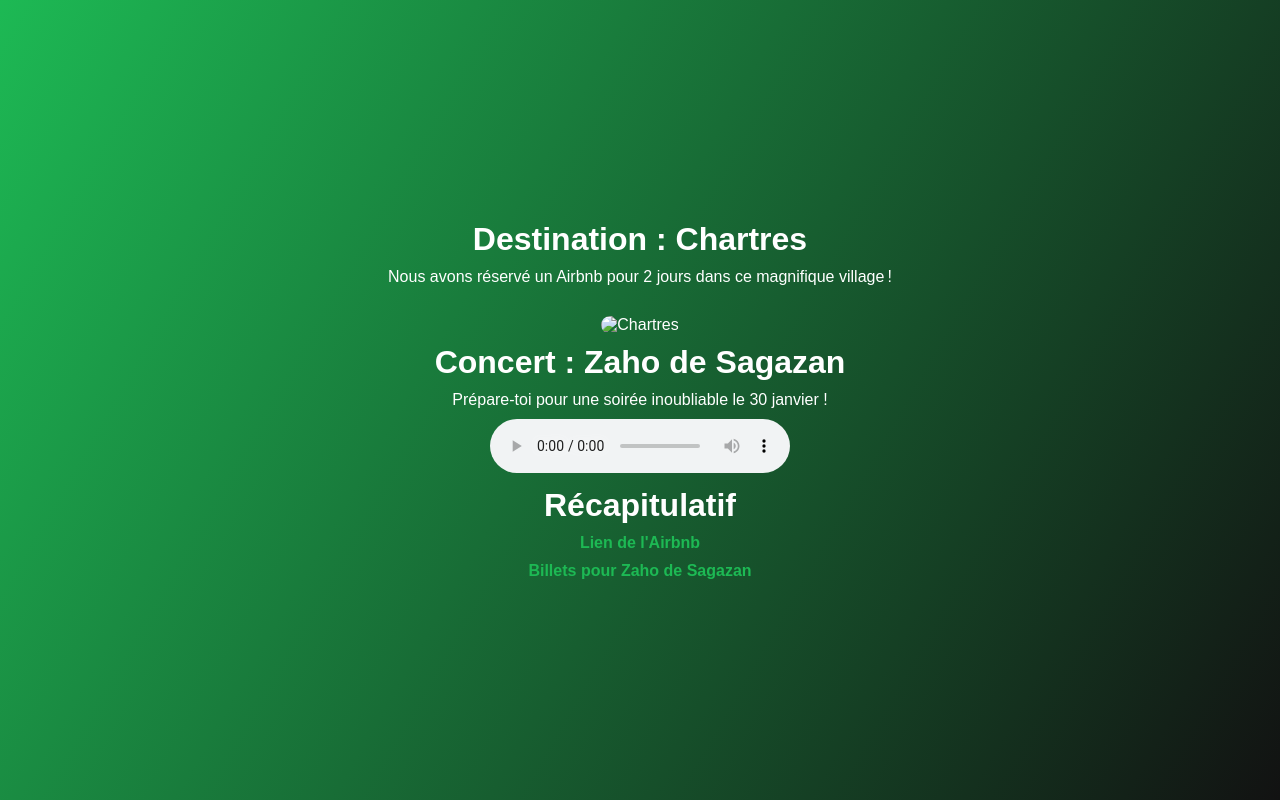
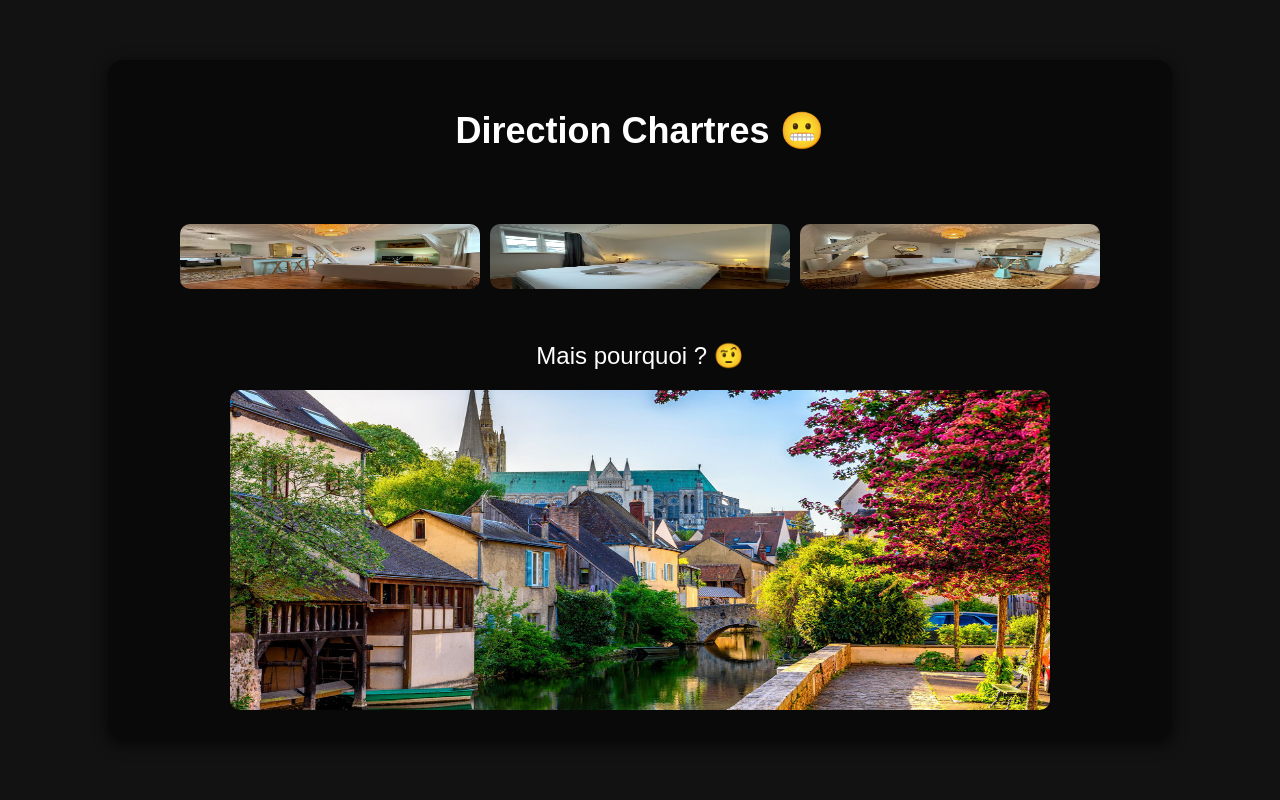
Before and after one commit to Rouxhero/chrismast25, a plain HTML site: page index.html in a window 1280 px wide. Drawn offline with nearby package versions, Linux system fonts and the light colour scheme.

Commit message:
Fixed a lot

```diff
--- a/index.html
+++ b/index.html
@@ -1,47 +1,65 @@
 <!DOCTYPE html>
 <html lang="fr">
+
 <head>
     <meta charset="UTF-8">
     <meta name="viewport" content="width=device-width, initial-scale=1.0">
     <title>Surprise de Noël</title>
     <link rel="stylesheet" href="style.css">
+    <script src="https://code.jquery.com/jquery-3.7.1.min.js"
+        integrity="sha256-/JqT3SQfawRcv/BIHPThkBvs0OEvtFFmqPF/lYI/Cxo=" crossorigin="anonymous"></script>
+    <script src="https://cdn.jsdelivr.net/npm/gsap@3.12.5/dist/gsap.min.js"></script>
+
+    <script src="https://cdn.jsdelivr.net/npm/gsap@3.12.5/dist/Flip.min.js"></script>
+    <script src="https://cdn.jsdelivr.net/npm/gsap@3.12.5/dist/EaselPlugin.min.js"></script>
+
+
+    <!-- RoughEase, ExpoScaleEase and SlowMo are all included in the EasePack file -->
+    <script src="https://cdn.jsdelivr.net/npm/gsap@3.12.5/dist/EasePack.min.js"></script>
+
 </head>
+
 <body>
-
-    <div id="countdown-container" class="active">
+    <div id="App">
+        <div id="countdown-container" class="hidden">
             <div id="flying-trees"></div>
             <h1>Surprise en préparation 🎁</h1>
             <p>Rendez-vous le <strong>25 décembre à 00h00</strong> pour découvrir le programme !</p>
-        <p>Prepare toi pour la periode du  <strong>30 janvier</strong> au <strong>1 fevrier</strong>.</p>
+            <p>L'evenement aura lieu le <strong>30 janvier</strong>.</p>
             <div id="countdown"></div>
         </div>
-
-    <div id="slides-container" class="hidden">
-        <!-- Slide 1 : Airbnb -->
-        <div class="slide" id="airbnb-slide">
-            <h1>Destination : Chartres</h1>
-            <p>Nous avons réservé un Airbnb pour 2 jours dans ce magnifique village !</p>
-            <img src="chartres.jpg" alt="Chartres" class="slide-image">
+        <div id="wrapped-container" class="hidden">
+            <div class="slide">
+                <h2>Direction Chartres 😬</h2>
+                <div class="gallery">
+                    <img src="r1.avif" alt="Airbnb extérieur">
+                    <img src="r2.avif" alt="Salon Airbnb">
+                    <img src="r3.avif" alt="Chambre Airbnb">
                 </div>
-
-        <!-- Slide 2 : Concert -->
-        <div class="slide" id="concert-slide">
-            <h1>Concert : Zaho de Sagazan</h1>
-            <p>Prépare-toi pour une soirée inoubliable le 30 janvier !</p>
-            <audio controls autoplay loop>
-                <source src="zaho_track.mp3" type="audio/mpeg">
-                Ton navigateur ne supporte pas l'audio.
-            </audio>
+                <p> Mais pourquoi ? 🤨</p>
+                <img src="bg.jpg" alt="Airbnb à Chartres" />
             </div>
-
-        <!-- Slide 3 : Récap -->
-        <div class="slide" id="recap-slide">
-            <h1>Récapitulatif</h1>
-            <p><a href="lien_airbnb" target="_blank">Lien de l'Airbnb</a></p>
-            <p><a href="lien_billet" target="_blank">Billets pour Zaho de Sagazan</a></p>
+            <div class="slide">
+                <h2>Pour le concert de Zaho de Sagazan 🎤</h2>
+                <p>Prépare-toi pour une soirée mémorable !</p>
+                <img src="zaho.webp" alt="Concert Zaho de Sagazan" />
+                <audio id="background-music" src="zaho-song.mp3" loop></audio>
+            </div>
+            <div class="slide">
+                <h2>Récapitulatif 📋</h2>
+                <p>📍 <a href="https://airbnb.com" target="_blank">Lien Airbnb</a></p>
+                <p>🎫 <a href="zaho-ticket.jpg" target="_blank">Ticket concert</a></p>
             </div>
         </div>
 
+    </div>
+    <script>
+        document.addEventListener("DOMContentLoaded", (event) => {
+         gsap.registerPlugin(Flip,EaselPlugin,SlowMo)
+        });
+
+       </script>
     <script src="script.js"></script>
 </body>
+
 </html>
--- a/script.js
+++ b/script.js
@@ -1,47 +1,40 @@
-// Countdown Timer
-const countdownContainer = document.getElementById("countdown-container");
-const slidesContainer = document.getElementById("slides-container");
-const countdownElement = document.getElementById("countdown");
 
-const targetDate = new Date("December 22, 2024 00:00:00").getTime();
+window.addEventListener('load', function() {
+
+    // Get the current date :
+    var date = new Date();
+    // Compare to the date of the event (here 2024-12-25-00:00:00) :
+    var eventDate = new Date('2024-12-23T00:00:00');
+    // Calculate the difference in milliseconds :
+    var diff = eventDate - date;
+
+    if (diff > 0) {
+        document.getElementById('countdown-container').style.display = 'block';
+        setInterval(updateCountdown, 1000);
+    }
+       else {
+        document.getElementById('wrapped-container').style.display = 'flex';
+    }
+});
+
 
 function updateCountdown() {
-    const now = new Date().getTime();
-    const distance = targetDate - now;
-
-    if (distance <= 0) {
-        // Show slides
-        countdownContainer.classList.add("hidden");
-        slidesContainer.classList.remove("hidden");
-        startSlides();
-    } else {
-        const days = Math.floor(distance / (1000 * 60 * 60 * 24));
-        const hours = Math.floor((distance % (1000 * 60 * 60 * 24)) / (1000 * 60 * 60));
-        const minutes = Math.floor((distance % (1000 * 60 * 60)) / (1000 * 60));
-        const seconds = Math.floor((distance % (1000 * 60)) / 1000);
-
-        countdownElement.innerHTML = `${days}j ${hours}h ${minutes}m ${seconds}s`;
+    var date = new Date();
+    var eventDate = new Date('2024-12-25T00:00:00');
+    var diff = eventDate - date;
+    if (diff <= 0) {
+        clearInterval(updateCountdown); // Arrête le compte à rebours
+        document.getElementById('countdown-container').classList.add('hidden');
+        document.getElementById('wrapped-container').classList.remove('hidden');
+        return;
     }
+     var days = Math.floor(diff / (1000 * 60 * 60 * 24));
+     var hours = Math.floor((diff % (1000 * 60 * 60 * 24)) / (1000 * 60 * 60));
+     var minutes = Math.floor((diff % (1000 * 60 * 60)) / (1000 * 60));
+     var seconds = Math.floor((diff % (1000 * 60)) / 1000);
+     document.getElementById('countdown').innerHTML = days + ' days ' + hours + ' hours ' + minutes + ' minutes ' + seconds + ' seconds';
 }
-
-setInterval(updateCountdown, 1000);
-
-// Slides Transition
-function startSlides() {
-    const slides = document.querySelectorAll(".slide");
-    let currentSlide = 0;
-
-    function showNextSlide() {
-        slides[currentSlide].classList.add("hidden");
-        currentSlide = (currentSlide + 1) % slides.length;
-        slides[currentSlide].classList.remove("hidden");
-    }
-
-    slides[currentSlide].classList.remove("hidden");
-    setInterval(showNextSlide, 5000);
-}
-
-const flyingTreesContainer = document.getElementById('flying-trees');
+const flyingTreesContainer = $("#flying-trees")[0]
 
 function createTree() {
     const tree = document.createElement('div');
@@ -50,7 +43,6 @@ function createTree() {
     // Position horizontale aléatoire
     tree.style.left = Math.random() * 100 + 'vw';
     tree.style.top = Math.random() * 100 + 'vh';
-
     // Taille aléatoire
     const size = Math.random() * 30 + 20; // Entre 20px et 50px
     tree.style.width = size + 'px';
@@ -66,3 +58,77 @@ function createTree() {
 
 // Crée des sapins à intervalles réguliers
 setInterval(createTree, 500);
+
+function showChartresSlide() {
+    const galleryImages = $('#chartres-slide .gallery img');
+
+    // Animation pour les images
+    gsap.fromTo(
+        galleryImages,
+        { opacity: 0, y: 50 },
+        {
+            opacity: 1,
+            y: 0,
+            duration: 0.8,
+            ease: 'power2.out',
+            stagger: 0.2, // Décalage entre les images
+        }
+    );
+}
+
+
+
+$(document).ready(function () {
+    const slides = $('.slide');
+    let currentSlide = 0;
+
+    function showSlide(index) {
+        if (currentSlide === 0) {
+            showChartresSlide();
+        }
+        // Assure-toi que toutes les slides sont cachées sauf la suivante
+        slides.each((i, slide) => {
+            if (i === index) {
+                $(slide).css('display', 'flex');
+            } else {
+                $(slide).css('display', 'none');
+            }
+        });
+
+        // Anime l'entrée de la nouvelle slide
+        gsap.fromTo(
+            slides[index],
+            { opacity: 0, y: 50 },
+            { opacity: 1, y: 0, duration: 0.8, ease: 'power2.out' }
+        );
+    }
+
+    function nextSlide() {
+        const nextIndex = (currentSlide + 1) % slides.length;
+
+        // Anime la sortie de la slide actuelle
+        gsap.to(slides[currentSlide], {
+            opacity: 0,
+            duration: 0.5,
+            onComplete: () => {
+                $(slides[currentSlide]).css('display', 'none');
+                // Montre la slide suivante une fois la sortie terminée
+                currentSlide = nextIndex;
+                showSlide(currentSlide);
+            },
+        });
+    }
+
+    // Initialise la première slide
+    showSlide(currentSlide);
+
+    // Change de slide toutes les 5 secondes
+    setInterval(nextSlide, 5000);
+
+    // Lecture audio automatique sur la deuxième slide
+    slides.each((i, slide) => {
+        if (i === 1) {
+            $(slide).find('audio')[0].play();
+        }
+    });
+});
--- a/style.css
+++ b/style.css
@@ -1,7 +1,7 @@
 body {
     margin: 0;
     font-family: 'Arial', sans-serif;
-    background: linear-gradient(120deg, #1db954, #121212);
+    background: linear-gradient(120deg, #6bfd9e, #121212);
     color: #fff;
     text-align: center;
     display: flex;
@@ -20,41 +20,6 @@ h1, p {
     display: none;
 }
 
-#countdown-container.active {
-    animation: fadeIn 1.5s ease-in-out;
-}
-#slides-container.slide{
-    width: 100vw;
-    height: 100vh;
-}
-.slide {
-    animation: fadeIn 1s ease-in-out;
-}
-
-.slide-image {
-    max-width: 100%;
-    border-radius: 15px;
-    margin-top: 20px;
-}
-
-a {
-    color: #1db954;
-    text-decoration: none;
-    font-weight: bold;
-}
-
-a:hover {
-    text-decoration: underline;
-}
-
-@keyframes fadeIn {
-    from {
-        opacity: 0;
-    }
-    to {
-        opacity: 1;
-    }
-}
 
 #flying-trees {
     position: fixed;
@@ -70,7 +35,7 @@ a:hover {
     position: absolute;
     width: 50px;
     height: 50px;
-    background-image: url('tree.png'); /* Remplace avec une image de sapin */
+    background-image: url('tree.png');
     background-size: cover;
     animation: floatTree 10s linear infinite, sway 2s ease-in-out infinite alternate;
 }
@@ -94,3 +59,63 @@ a:hover {
         transform: rotate(5deg);
     }
 }
+
+
+#wrapped-container {
+    position: relative;
+    width: 100vw;
+    height: 100vh;
+    justify-content: center;
+    align-items: center;
+    overflow: hidden;
+    background-color: #121212;
+    color: #fff;
+    font-size: 1.5rem;
+    text-align: center;
+}
+
+.slide {
+    position: absolute;
+    opacity: 0;
+    width: 80%;
+    height: 80%;
+    display: flex;
+    flex-direction: column;
+    justify-content: center;
+    align-items: center;
+    background: rgba(0, 0, 0, 0.5);
+    padding: 20px;
+    border-radius: 15px;
+    box-shadow: 0px 4px 15px rgba(0, 0, 0, 0.7);
+}
+
+.slide img {
+    width: 80%;
+    height: auto;
+    max-height: 50%;
+    border-radius: 10px;
+    margin: 10px 0;
+}
+
+
+.gallery {
+    display: flex;
+    gap: 10px;
+    justify-content: center;
+    align-items: center;
+    overflow-x: auto; /* Permet le défilement horizontal si les images dépassent */
+    padding: 10px 0;
+}
+
+.gallery img {
+    width: 300px;
+    height: auto;
+    border-radius: 10px;
+    cursor: pointer;
+    transition: transform 0.3s ease, box-shadow 0.3s ease;
+}
+
+.gallery img:hover {
+    transform: scale(1.1);
+    box-shadow: 0px 5px 15px rgba(0, 0, 0, 0.3);
+}
```
Also changed, not shown: bg.jpg (added), r1.avif (added), r2.avif (added), r3.avif (added), zaho.webp (added). Lines whose indentation alone changed are shown as unchanged.
